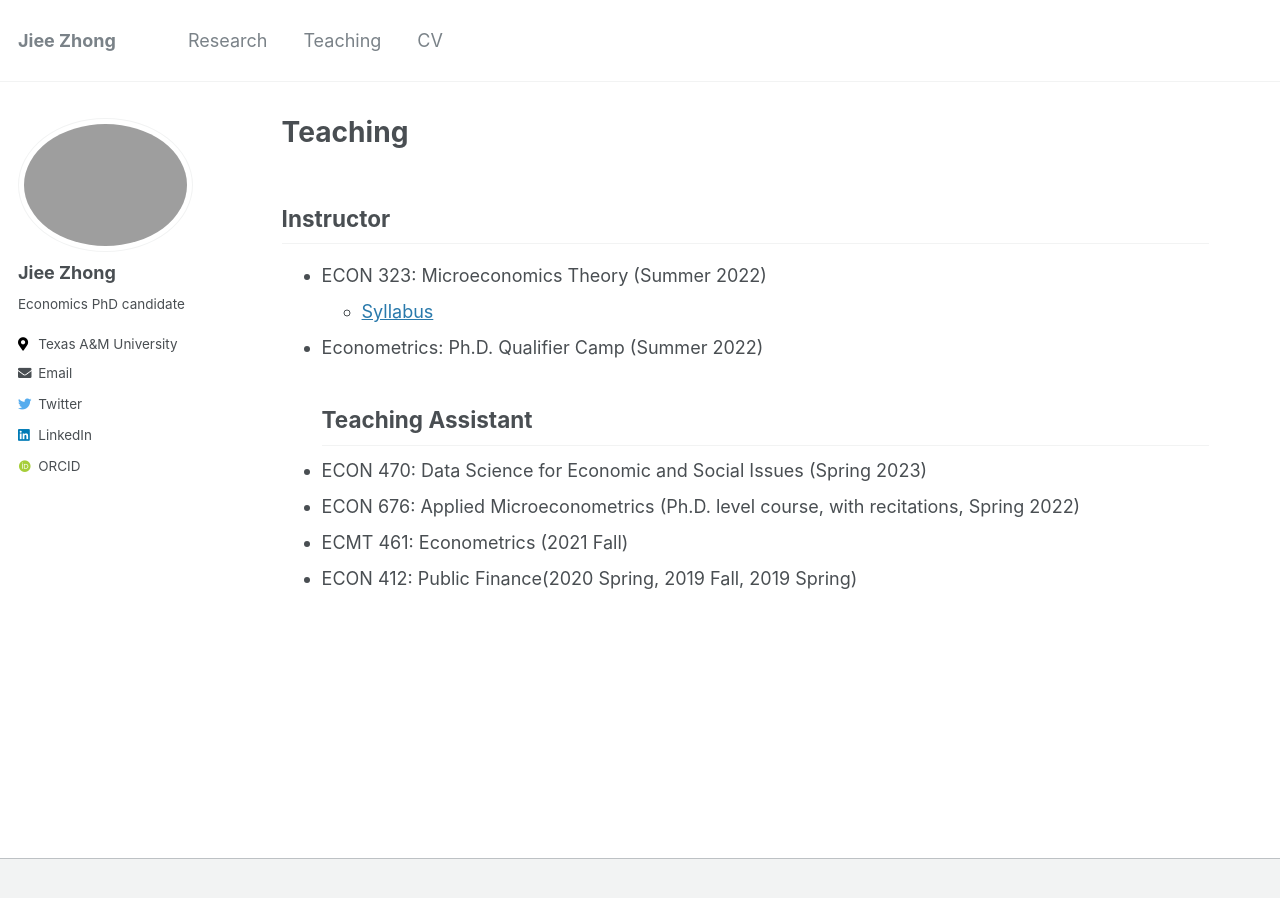
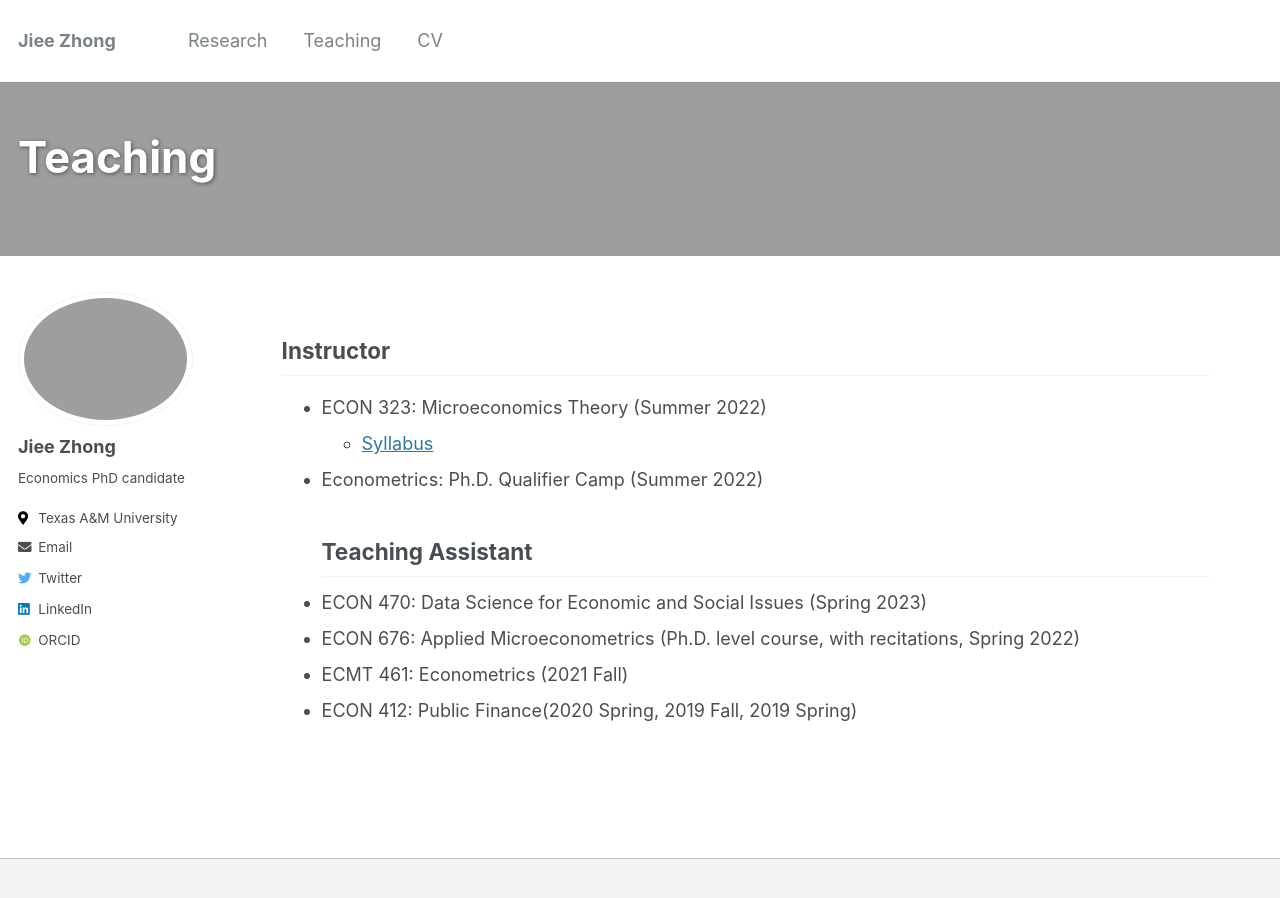
Before and after one commit to jieezhong/jieezhong.github.io, a Jekyll site: the page built from _pages/teaching.md, in a window 1280 px wide and 931 px high. Shown: the top 898 px of the window. Built offline with Jekyll 4.4.1, drawn with Linux system fonts in a browser that asks for light colours; some web fonts are replaced.

Commit message:
Update teaching.md

```diff
--- a/_pages/teaching.md
+++ b/_pages/teaching.md
@@ -1,6 +1,9 @@
 ---
 permalink: /teaching/
 title: "Teaching"
+header:
+  overlay_image: bryan_night5.jpg
+
 ---
 
 ## Instructor
```
